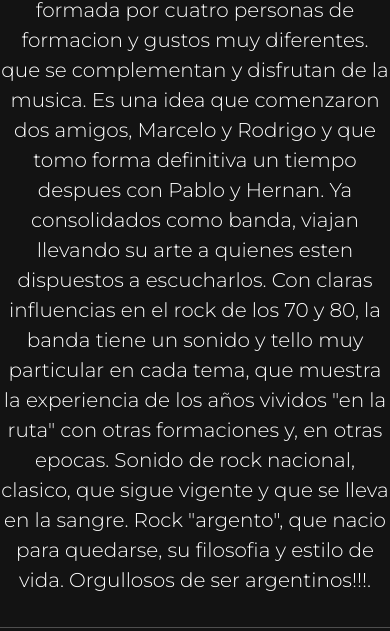
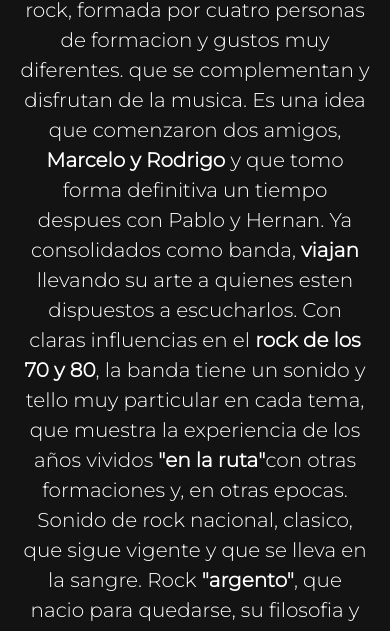
Before and after one commit to MatiasGajo/Rumbo-Amarte, a website: page pages/historia.html in a window 390 px wide. Shown: the part 735-1366 px from the top of the page. Drawn offline with nearby package versions, Linux system fonts and the light colour scheme.

Commit message:
agregue niveles de lectura en historia y que el titulo te lleve al inicio

```diff
--- a/pages/historia.html
+++ b/pages/historia.html
@@ -20,7 +20,7 @@
         <div class="container-fluid">
             <nav class="navbar navbar-expand-lg bg-lightt">
               <div class="container-fluid">
-                <a class="navbar-brand mt-3" href="#"><img src="../imagenes/rumbologo1.png" alt="Rumbo Amarte Logo" width="50px"> RUMBO AMARTE</a>
+                <a class="navbar-brand mt-3" href="../index.html"><img src="../imagenes/rumbologo1.png" alt="Rumbo Amarte Logo" width="50px"> RUMBO AMARTE</a>
                 <button class="navbar-toggler" type="button" data-bs-toggle="collapse" data-bs-target="#navbarNav" aria-controls="navbarNav" aria-expanded="false" aria-label="Toggle navigation">
                   <span class="navbar-toggler-icon"></span>
                 </button>
@@ -54,7 +54,7 @@
     <section class="sectionHistoria">
         <img src="../imagenes/rumbo2.png" alt="rumbo amarte">
         <p>
-            Rumbo Amarte es una banda de rock, formada por cuatro personas de formacion y gustos muy diferentes. que se complementan y disfrutan de la musica. Es una idea que comenzaron dos amigos, Marcelo y Rodrigo y que tomo forma definitiva un tiempo despues con Pablo y Hernan. Ya consolidados como banda, viajan llevando su arte a quienes esten dispuestos a escucharlos. Con claras influencias en el rock de los 70 y 80, la banda tiene un sonido y tello muy particular en cada tema, que muestra la experiencia de los años vividos "en la ruta" con otras formaciones y, en otras epocas. Sonido de rock nacional, clasico, que sigue vigente y que se lleva en la sangre. Rock "argento", que nacio para quedarse, su filosofia y estilo de vida. Orgullosos de ser argentinos!!!.
+          <strong>Rumbo Amarte</strong> es una banda de rock, formada por cuatro personas de formacion y gustos muy diferentes. que se complementan y disfrutan de la musica. Es una idea que comenzaron dos amigos, <strong>Marcelo y Rodrigo</strong> y que tomo forma definitiva un tiempo despues con Pablo y Hernan. Ya consolidados como banda, <strong>viajan</strong> llevando su arte a quienes esten dispuestos a escucharlos. Con claras influencias en el <strong>rock de los 70 y 80</strong>, la banda tiene un sonido y tello muy particular en cada tema, que muestra la experiencia de los años vividos <strong>"en la ruta"</strong>con otras formaciones y, en otras epocas. Sonido de rock nacional, clasico, que sigue vigente y que se lleva en la sangre. Rock <strong>"argento"</strong>, que nacio para quedarse, su filosofia y estilo de vida. Orgullosos de ser argentinos!!!.
         </p>
     </section>
     </div>
--- a/scss/_historia.scss
+++ b/scss/_historia.scss
@@ -5,6 +5,7 @@
     color: map-get($colorT, color);
     font-weight: bold;
 }
+
 
 .sectionHistoria {
     display: flex;
@@ -16,9 +17,9 @@
         margin-right: 30px;
     }
     p {
-        display: flex;
-        justify-content: center;
-        align-items: center;
+        margin-top: 80px;
+        margin-right: 20px;
+
         font-size: 20px;
         color: map-get($colorT, color);
     }
@@ -85,6 +86,8 @@ html {
         p {
             text-align: center;
             padding-top: 25px;
+            margin-left: 20px;
+            margin-top: 0px;
         }
     }
 
--- a/scss/_index.scss
+++ b/scss/_index.scss
@@ -102,6 +102,9 @@ color: #fff,
     font-size: 15px;
     border: 1px solid #ffffff;
     display: inline-block;
+    &:hover {
+        color: #ffffff4b;
+    }
 
 }
 .boton {
--- a/scss/main.scss
+++ b/scss/main.scss
@@ -60,7 +60,7 @@ header {
 
 .navbar-brand {
     &:hover {
-    color: #ffffff;
+        color: rgba(255, 255, 255, 0.5);
 }
 }
 
```
Also changed, not shown: index.html (+1 -1 lines), pages/contacto.html (+1 -1 lines), pages/galeria.html (+1 -1 lines), pages/integrantes.html (+1 -1 lines), css/main.css.
